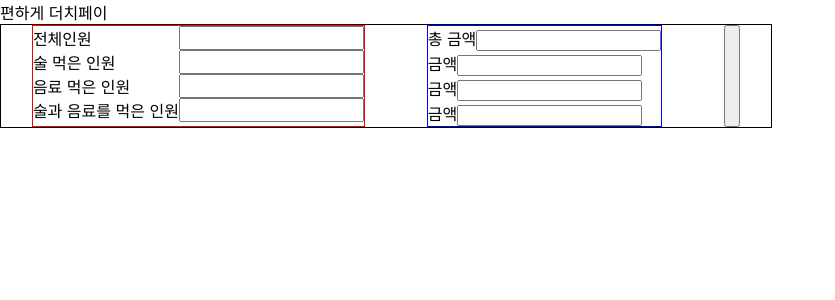
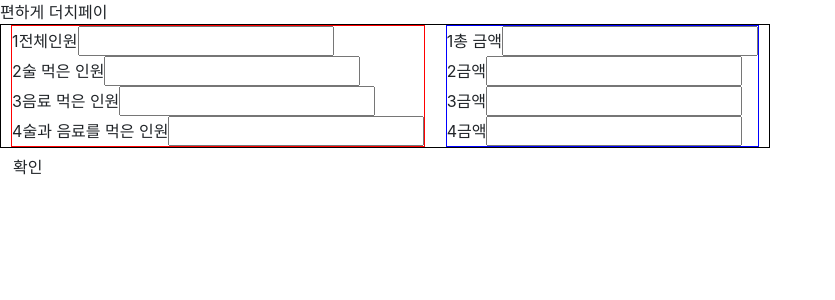
Before and after one commit to qkr30510/dutch-project, a React (Create React App) app: page / in a window 1280 px wide. Shown: the top 300 px of the page, without its empty margins (0-835 px from the left). Built offline with nearby package versions, Linux system fonts and the light colour scheme.

Commit message:
Fix get id

```diff
--- a/package.json
+++ b/package.json
@@ -6,6 +6,7 @@
     "@testing-library/jest-dom": "^4.2.4",
     "@testing-library/react": "^9.3.2",
     "@testing-library/user-event": "^7.1.2",
+    "bootstrap": "^4.5.0",
     "react": "^16.13.1",
     "react-dom": "^16.13.1",
     "react-scripts": "3.4.1",
--- a/src/App.js
+++ b/src/App.js
@@ -1,6 +1,6 @@
 import React from 'react';
 import Main from './Component/Main';
-
+import 'bootstrap/dist/css/bootstrap.css'
 
 
 const App = () => {
--- /dev/null
+++ b/src/Component/CostInput.js
@@ -0,0 +1,45 @@
+import React from 'react';
+import styled from 'styled-components';
+
+import Onchange from './Onchange';
+
+const CostInput = () => {
+  const CostInput = styled.div`
+    border: 1px solid blue;
+  `;
+
+  const CostBox = [
+    {
+      id: 1,
+      title: '총 금액',
+    },
+    {
+      id: 2,
+      title: '금액',
+    },
+    {
+      id: 3,
+      title: '금액',
+    },
+    {
+      id: 4,
+      title: '금액',
+    },
+  ];
+
+  let CostBoxs = CostBox.map((costBoxLi, index) => (
+    <div key={index}>
+      <span>{costBoxLi.id}</span>
+      <span>{costBoxLi.title}</span>
+      <Onchange />
+    </div>
+  ));
+
+  return (
+    <>
+      <CostInput>{CostBoxs}</CostInput>
+    </>
+  );
+};
+
+export default CostInput;
--- a/src/Component/InputBox.js
+++ /dev/null
@@ -1,115 +0,0 @@
-import React, { useCallback } from 'react';
-import styled from 'styled-components';
-
-import Mo from './Mo';
-const Center = styled.div`
-  border: 1px solid #000;
-  display: flex;
-  justify-content: space-around;
-  width: 770px;
-`;
-
-const PersonInput = styled.div`
-  border: 1px solid red;
-
-  div {
-    display: flex;
-    justify-content: space-between;
-  }
-`;
-
-const CostInput = styled.div`
-  border: 1px solid blue;
-`;
-
-const InputBox = () => {
-  const InputBox = [
-    {
-      id: 1,
-      title: '전체인원',
-    },
-    {
-      id: 2,
-      title: '술 먹은 인원',
-    },
-    {
-      id: 3,
-      title: '음료 먹은 인원',
-    },
-    {
-      id: 4,
-      title: '술과 음료를 먹은 인원',
-    },
-  ];
-
-  const CostBox = [
-    {
-      id: 1,
-      title: '총 금액',
-    },
-    {
-      id: 2,
-      title: '금액',
-    },
-    {
-      id: 3,
-      title: '금액',
-    },
-    {
-      id: 4,
-      title: '금액',
-    },
-  ];
-
-  // const InputBoxLis = useCallback((InputBoxLi) => {
-  //   //   console.log(id)
-  //   console.log(InputBoxLi.id);
-  //   //   console.log('zz')
-  // }, []);
-
-  const InputClick = useCallback((id,state) => {
-    console.log('InputClick', id,state);
-  }, []);
-
-  const ConstClick = useCallback((id, value) => {
-    console.log('ConstClick', id, value);
-    return id;
-  }, []);
-
-  const Math = () => {
-    console.log('값', ConstClick / InputClick);
-    console.log('값', ConstClick / InputClick);
-  };
-
-  const SetValue = useCallback((SetValue) => {
-
-    console.log(SetValue)
-  },[])
-
-
-  let InputBoxs = InputBox.map((InputBoxLi, index) => (
-    <div key={index}>
-      <span>{InputBoxLi.title}</span>
-      <Mo InputClick={() => InputClick(InputBoxLi.id)} InputBox={InputBox} SetValue={SetValue}/>
-    </div>
-  ));
-
-  let CostBoxs = CostBox.map((costBoxLi, index) => (
-    <div key={index}>
-      <span>{costBoxLi.title}</span>
-      <Mo
-        InputClick={() => ConstClick(costBoxLi.id)}
-        InputBox={InputBox}
-      />
-    </div>
-  ));
-
-  return (
-    <Center>
-      <PersonInput>{InputBoxs}</PersonInput>
-      <CostInput>{CostBoxs}</CostInput>
-      <button type="button" Math={Math}></button>
-    </Center>
-  );
-};
-export default InputBox;
--- a/src/Component/Main.js
+++ b/src/Component/Main.js
@@ -1,12 +1,14 @@
 import React from 'react'
-import InputBox from './InputBox'
+import Total from './Total'
+
 
 const Main = () => {
 
 
     return (
         <div>
-            <InputBox />
+            <Total />
+
         </div>
     )
 }
--- a/src/Component/Mo.js
+++ /dev/null
@@ -1,23 +0,0 @@
-import React,{useCallback,useState} from 'react';
-
-
-
-const Mo = ({InputClick,SetValue} ) => {
-    const [state, Setstate] = useState();
-
-
-    const onChange = useCallback((e) => {
-        Setstate(e.target.value);
-      }, []);
-
-      const carryValue = () =>{
-          SetValue(state)
-      }
-    return (
-        <>
-            <input type="text" value={state} onChange={onChange} onClick={()=>InputClick()} carryValue={carryValue}/>
-        </>
-    )
-}
-
-export default Mo;
--- a/src/Component/Mo2.js
+++ b/src/Component/Mo2.js
@@ -2,7 +2,7 @@ import React,{useCallback,useState} from 'react';
 
 
 
-const Mo = ({ConstClick} ) => {
+const Mo = () => {
     const [state, Setstate] = useState('');
 
 
@@ -12,7 +12,7 @@ const Mo = ({ConstClick} ) => {
 
     return (
         <>
-            <input type="text" value={state} onChange={onChange} onClick={()=>ConstClick(state)}/>
+            <input type="text" value={state} onChange={onChange} />
         </>
     )
 }
--- /dev/null
+++ b/src/Component/Onchange.js
@@ -0,0 +1,25 @@
+import React,{useCallback,useState,useEffect} from 'react';
+
+
+
+const Onchange = ({Insert,valueChx} ) => {
+    const [state, Setstate] = useState('');
+
+    const onChange = useCallback((e) => {
+        Setstate(e.target.value);
+        Insert(state)
+        valueChx(state)
+      }, [Insert, state,valueChx]);
+
+      console.log(state)
+
+
+
+    return (
+        <>
+            <input type="text" value={state} onChange={onChange} valueChx ={()=>valueChx(state)}/>
+        </>
+    )
+}
+
+export default Onchange;
--- /dev/null
+++ b/src/Component/PersonInput.js
@@ -0,0 +1,58 @@
+import React, { useCallback,useState } from 'react';
+import styled from 'styled-components';
+
+import Onchange from './Onchange';
+
+const PersonInput = () => {
+  const PersonInput = styled.div`
+    border: 1px solid red;
+  `;
+
+  const InputBox = [
+    {
+      id: 1,
+      title: '전체인원',
+    },
+    {
+      id: 2,
+      title: '술 먹은 인원',
+    },
+    {
+      id: 3,
+      title: '음료 먹은 인원',
+    },
+    {
+      id: 4,
+      title: '술과 음료를 먹은 인원',
+    },
+  ];
+
+
+
+  const Insert = useCallback((id)=>{
+    console.log('나오나',id)
+  },[])
+
+const valueChx = useCallback((state) => {
+    console.log('?',state)
+},[])
+
+//   console.log('나오나',Insert)
+
+
+  let InputBoxs = InputBox.map((InputBoxLi, index) => (
+    <div key={index}>
+      <span>{InputBoxLi.id}</span>
+      <span>{InputBoxLi.title}</span>
+      <Onchange Insert={()=>Insert(InputBoxLi.id)} valueChx={valueChx} />
+    </div>
+  ));
+
+  return (
+    <>
+      <PersonInput >{InputBoxs}</PersonInput>
+    </>
+  );
+};
+
+export default PersonInput;
--- /dev/null
+++ b/src/Component/Total.js
@@ -0,0 +1,25 @@
+import React from 'react';
+import styled from 'styled-components';
+import CostInput from './CostInput';
+import PersonInput from './PersonInput';
+
+
+const Total = () => {
+  const Center = styled.div`
+    border: 1px solid #000;
+    display: flex;
+    justify-content: space-around;
+    width: 770px;
+  `;
+
+  return (
+    <>
+      <Center>
+        <PersonInput/>
+        <CostInput />
+      </Center>
+      <button className="btn btn-default">확인</button>
+    </>
+  );
+};
+export default Total;
```
Also changed, not shown: 2 other files (tests, documents, lock files or other folders).
